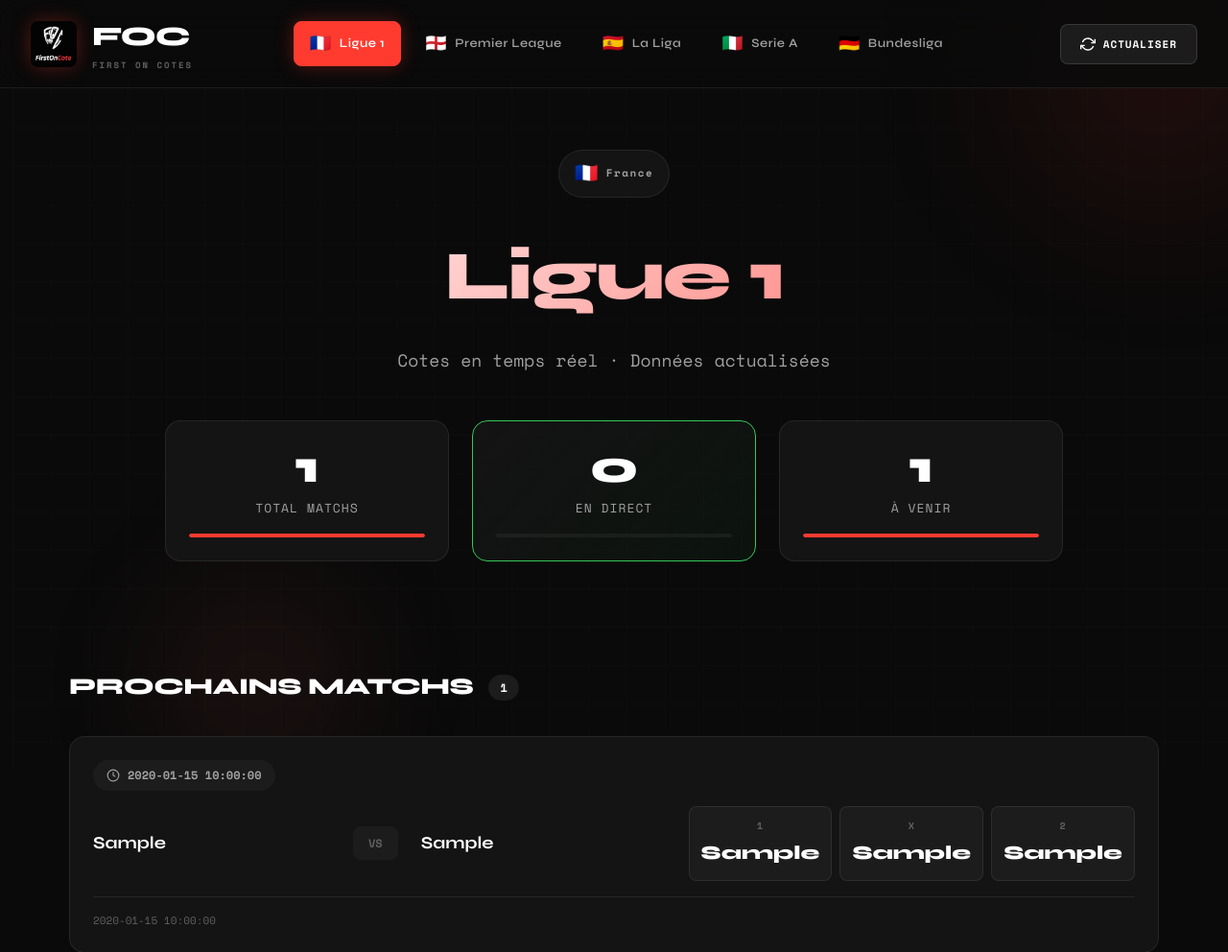
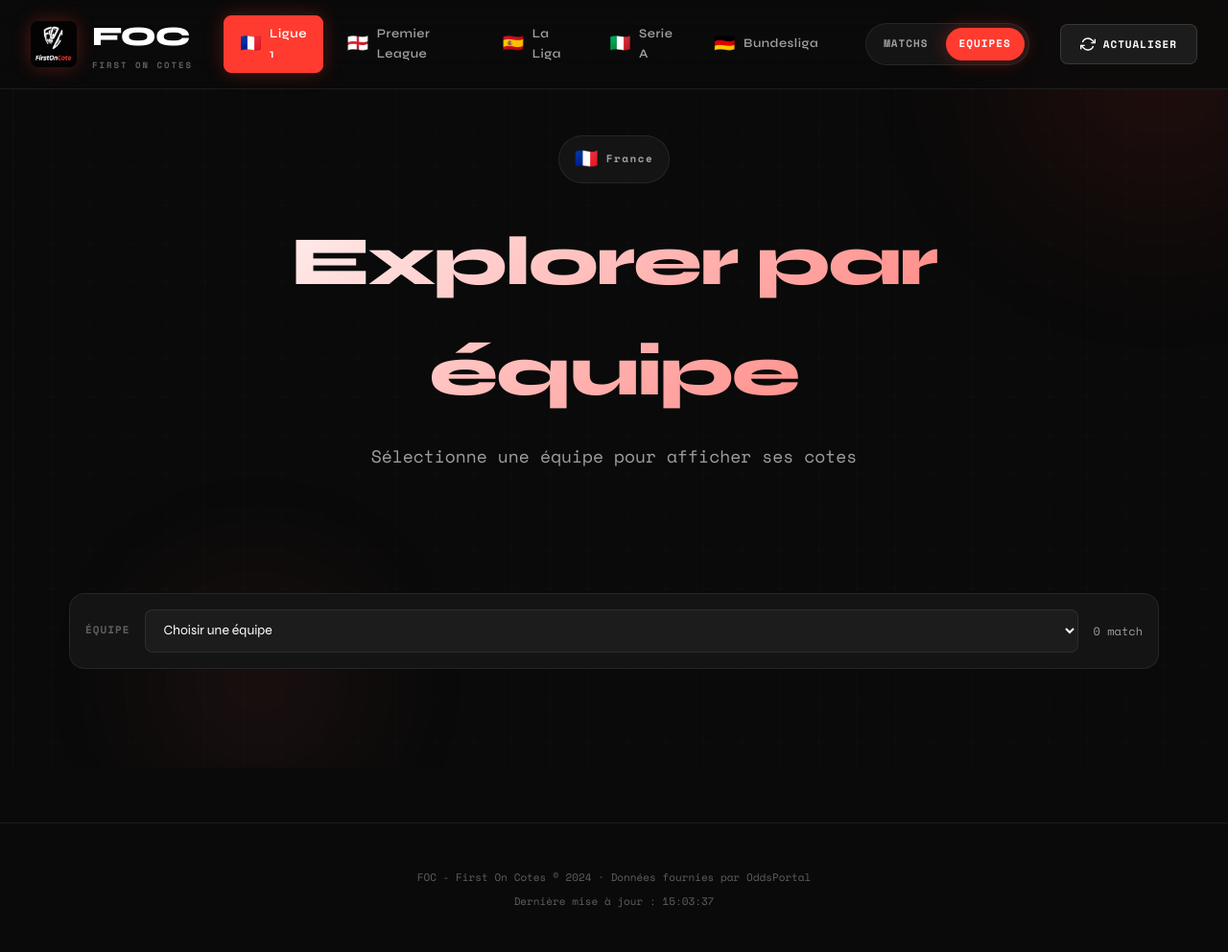
Before and after one commit to MG-esiee/FOC, a Flask app: page /explore in a window 1280 px wide. Shown: the top 992 px of the page at 96% size. After the commit the page ends 946 px from the top, so only its background shows below. Run offline with Flask 3, Linux system fonts and the light colour scheme; a database or web service that is not in the repository returns one stand-in record (values such as "Sample title").

Commit message:
ajoute de l'onglet explore pour regarder les côtes d'une équipe

```diff
--- a/app/app.py
+++ b/app/app.py
@@ -52,6 +52,39 @@ def home(league_id="ligue-1"):
         all_leagues=LEAGUES
     )
 
+@app.route("/explore")
+@app.route("/explore/<league_id>")
+def explore(league_id="ligue-1"):
+    """Page pour filtrer par équipe et visualiser les cotes."""
+    try:
+        if league_id not in LEAGUES:
+            league_id = "ligue-1"
+
+        matches = list(collection.find({"league_id": league_id}))
+        matches.sort(key=lambda x: (not x.get("is_live", False), x.get("datetime", datetime.max)))
+
+        teams = set()
+        for match in matches:
+            if match.get("home_team"):
+                teams.add(match["home_team"])
+            if match.get("away_team"):
+                teams.add(match["away_team"])
+
+        league_info = LEAGUES[league_id]
+    except Exception as e:
+        print(f"Erreur MongoDB : {e}")
+        matches = []
+        teams = set()
+        league_info = LEAGUES["ligue-1"]
+
+    return render_template(
+        "explore.html",
+        current_league=league_id,
+        league_info=league_info,
+        all_leagues=LEAGUES,
+        teams=sorted(teams)
+    )
+
 @app.route("/api/matches/<league_id>")
 def get_matches(league_id):
     """API pour récupérer les matchs en JSON (sans recharger la page)"""
@@ -95,6 +128,64 @@ def get_matches(league_id):
     except Exception as e:
         return jsonify({"error": str(e)}), 500
 
+@app.route("/api/teams/<league_id>")
+def get_teams(league_id):
+    """API pour récupérer la liste des équipes d'une ligue."""
+    try:
+        if league_id not in LEAGUES:
+            return jsonify({"error": "Ligue inconnue"}), 400
+
+        matches = list(collection.find({"league_id": league_id}))
+        teams = set()
+        for match in matches:
+            if match.get("home_team"):
+                teams.add(match["home_team"])
+            if match.get("away_team"):
+                teams.add(match["away_team"])
+
+        return jsonify({
+            "status": "success",
+            "league_id": league_id,
+            "teams": sorted(teams)
+        })
+    except Exception as e:
+        return jsonify({"error": str(e)}), 500
+
+@app.route("/api/team-matches/<league_id>")
+def get_team_matches(league_id):
+    """API pour récupérer les matchs d'une équipe."""
+    try:
+        if league_id not in LEAGUES:
+            return jsonify({"error": "Ligue inconnue"}), 400
+
+        team = request.args.get("team", "").strip()
+        if not team:
+            return jsonify({"error": "Paramètre 'team' manquant"}), 400
+
+        matches = list(collection.find({
+            "league_id": league_id,
+            "$or": [{"home_team": team}, {"away_team": team}]
+        }))
+
+        matches.sort(key=lambda x: (not x.get("is_live", False), x.get("datetime", datetime.max)))
+
+        for match in matches:
+            match["_id"] = str(match["_id"])
+            if "datetime" in match:
+                match["datetime"] = match["datetime"].isoformat()
+            if "scraped_at" in match:
+                match["scraped_at"] = match["scraped_at"].isoformat()
+
+        return jsonify({
+            "status": "success",
+            "league_id": league_id,
+            "team": team,
+            "count": len(matches),
+            "matches": matches
+        })
+    except Exception as e:
+        return jsonify({"error": str(e)}), 500
+
 @app.route("/api/refresh/<league_id>")
 def refresh_league(league_id):
     """API pour déclencher le scraping d'une ligue"""
@@ -105,12 +196,15 @@ def refresh_league(league_id):
         # Lancer le scraping en arrière-plan (non-bloquant)
         def run_scraper():
             try:
-                subprocess.run(
-                    ["python", "scraper_mongo.py", league_id],
-                    timeout=60,
-                    capture_output=True
+                print(f"[Scraping] Démarrage {LEAGUES[league_id]['name']}...", flush=True)
+                result = subprocess.run(
+                    ["python", "scraper/scraper_mongo.py", league_id],
+                    timeout=120
                 )
-                print(f"[Scraping] {LEAGUES[league_id]['name']} terminé")
+                if result.returncode != 0:
+                    print(f"[Scraping] Erreur (code {result.returncode})", flush=True)
+                else:
+                    print(f"[Scraping] {LEAGUES[league_id]['name']} terminé", flush=True)
             except Exception as e:
                 print(f"[Scraping] Erreur: {e}")
 
--- a/app/static/style.css
+++ b/app/static/style.css
@@ -237,6 +237,39 @@ body {
     font-family: var(--font-display);
 }
 
+.nav-tabs {
+    display: flex;
+    align-items: center;
+    gap: var(--spacing-xs);
+    padding: 4px;
+    background: var(--surface);
+    border: 1px solid var(--border);
+    border-radius: 999px;
+}
+
+.nav-tab {
+    padding: 8px 14px;
+    border-radius: 999px;
+    text-decoration: none;
+    font-size: 11px;
+    font-weight: 700;
+    letter-spacing: 1px;
+    font-family: var(--font-mono);
+    color: var(--text-secondary);
+    transition: all 0.25s ease;
+}
+
+.nav-tab:hover {
+    color: var(--text-primary);
+    background: var(--surface-light);
+}
+
+.nav-tab.active {
+    color: var(--text-primary);
+    background: var(--primary);
+    box-shadow: var(--shadow-glow);
+}
+
 .refresh-btn {
     display: flex;
     align-items: center;
@@ -279,6 +312,10 @@ body {
 .hero {
     padding: var(--spacing-3xl) 0;
     text-align: center;
+}
+
+.hero.compact {
+    padding: var(--spacing-2xl) 0 var(--spacing-xl);
 }
 
 .hero-content {
@@ -411,6 +448,48 @@ body {
     max-width: 1200px;
     margin: 0 auto;
     padding: 0 var(--spacing-xl);
+}
+
+.filter-bar {
+    display: flex;
+    align-items: center;
+    gap: var(--spacing-md);
+    margin-bottom: var(--spacing-xl);
+    padding: var(--spacing-md);
+    background: var(--surface);
+    border: 1px solid var(--border);
+    border-radius: var(--radius-lg);
+}
+
+.filter-label {
+    font-size: 11px;
+    font-weight: 700;
+    letter-spacing: 1px;
+    color: var(--text-muted);
+    font-family: var(--font-mono);
+}
+
+.filter-select {
+    flex: 1;
+    padding: 12px 14px;
+    border-radius: var(--radius-sm);
+    border: 1px solid var(--border);
+    background: var(--surface-light);
+    color: var(--text-primary);
+    font-family: var(--font-display);
+    font-size: 14px;
+}
+
+.filter-select:focus {
+    outline: none;
+    border-color: var(--primary);
+    box-shadow: 0 0 0 2px rgba(255, 59, 48, 0.2);
+}
+
+.filter-meta {
+    font-size: 12px;
+    color: var(--text-secondary);
+    font-family: var(--font-mono);
 }
 
 .matches-group {
@@ -775,6 +854,10 @@ body {
     .match-odds {
         grid-template-columns: repeat(3, 1fr);
     }
+
+    .nav-tabs {
+        order: 3;
+    }
 }
 
 @media (max-width: 768px) {
@@ -808,4 +891,10 @@ body {
     .match-vs {
         align-self: center;
     }
+
+    .filter-bar {
+        flex-direction: column;
+        align-items: stretch;
+        gap: var(--spacing-sm);
+    }
 }
--- /dev/null
+++ b/app/templates/explore.html
@@ -0,0 +1,273 @@
+<html lang="fr">
+<head>
+    <meta charset="UTF-8">
+    <meta name="viewport" content="width=device-width, initial-scale=1.0">
+    <title>FOC - Explorer | {{ league_info.name }}</title>
+    <link rel="preconnect" href="https://fonts.googleapis.com">
+    <link rel="preconnect" href="https://fonts.gstatic.com" crossorigin>
+    <link href="https://fonts.googleapis.com/css2?family=Space+Mono:wght@400;700&family=Syne:wght@400;600;700;800&display=swap" rel="stylesheet">
+    <link rel="stylesheet" href="{{ url_for('static', filename='style.css') }}">
+</head>
+<body>
+    <div class="background-layer">
+        <div class="grid-overlay"></div>
+        <div class="gradient-orb orb-1"></div>
+        <div class="gradient-orb orb-2"></div>
+    </div>
+
+    <nav class="navbar">
+        <div class="nav-container">
+            <a href="/" class="brand">
+                <img src="{{ url_for('static', filename='logo_FOC.png') }}" alt="FOC" class="brand-logo">
+                <div class="brand-text">
+                    <span class="brand-name">FOC</span>
+                    <span class="brand-tagline">FIRST ON COTES</span>
+                </div>
+            </a>
+
+            <div class="league-selector">
+                {% for lid, linfo in all_leagues.items() %}
+                <a href="/explore/{{ lid }}" class="league-link {% if lid == current_league %}active{% endif %}">
+                    <span class="league-flag">{{ linfo.icon }}</span>
+                    <span class="league-name">{{ linfo.name }}</span>
+                </a>
+                {% endfor %}
+            </div>
+
+            <div class="nav-tabs">
+                <a href="/{{ current_league }}" class="nav-tab">MATCHS</a>
+                <a href="/explore/{{ current_league }}" class="nav-tab active">EQUIPES</a>
+            </div>
+
+            <button class="refresh-btn" onclick="refreshData()">
+                <svg class="refresh-icon" viewBox="0 0 24 24" fill="none" stroke="currentColor" stroke-width="2">
+                    <path d="M23 4v6h-6M1 20v-6h6M3.51 9a9 9 0 0114.85-3.36L23 10M1 14l4.64 4.36A9 9 0 0020.49 15"/>
+                </svg>
+                <span class="refresh-text">ACTUALISER</span>
+            </button>
+        </div>
+    </nav>
+
+    <section class="hero compact">
+        <div class="hero-content">
+            <div class="hero-badge">
+                <span class="badge-icon">{{ league_info.icon }}</span>
+                <span class="badge-text">{{ league_info.country }}</span>
+            </div>
+            <h1 class="hero-title">Explorer par équipe</h1>
+            <p class="hero-subtitle">Sélectionne une équipe pour afficher ses cotes</p>
+        </div>
+    </section>
+
+    <section class="matches-section">
+        <div class="section-container">
+            <div class="filter-bar">
+                <label class="filter-label" for="team-select">ÉQUIPE</label>
+                <select id="team-select" class="filter-select">
+                    <option value="">Choisir une équipe</option>
+                    {% for team in teams %}
+                    <option value="{{ team }}">{{ team }}</option>
+                    {% endfor %}
+                </select>
+                <div class="filter-meta" id="team-count">0 match</div>
+            </div>
+
+            <div id="team-results" class="matches-list"></div>
+
+            <div id="team-empty" class="empty-state" style="display: none;">
+                <div class="empty-icon">
+                    <svg viewBox="0 0 24 24" fill="none" stroke="currentColor" stroke-width="1.5">
+                        <rect x="3" y="3" width="18" height="18" rx="2"/>
+                        <line x1="9" y1="3" x2="9" y2="21"/>
+                        <line x1="15" y1="3" x2="15" y2="21"/>
+                        <line x1="3" y1="9" x2="21" y2="9"/>
+                        <line x1="3" y1="15" x2="21" y2="15"/>
+                    </svg>
+                </div>
+                <h3>Aucun match trouvé</h3>
+                <p>Essaie une autre équipe</p>
+            </div>
+        </div>
+    </section>
+
+    <footer class="footer">
+        <div class="footer-content">
+            <p>FOC - First On Cotes © 2024 · Données fournies par OddsPortal</p>
+            <p class="footer-update">Dernière mise à jour : <span id="last-update"></span></p>
+        </div>
+    </footer>
+
+    <script>
+        const currentLeague = "{{ current_league }}";
+        let isRefreshing = false;
+
+        function updateLastUpdate() {
+            const now = new Date();
+            const timeElement = document.getElementById('last-update');
+            if (timeElement) {
+                timeElement.textContent = now.toLocaleTimeString('fr-FR');
+            }
+        }
+        updateLastUpdate();
+
+        async function refreshData() {
+            if (isRefreshing) {
+                return;
+            }
+            const btn = document.querySelector('.refresh-btn');
+            const text = btn.querySelector('.refresh-text');
+            isRefreshing = true;
+            btn.classList.add('loading');
+            btn.disabled = true;
+            text.textContent = 'SCRAPING...';
+
+            try {
+                const scrapeResponse = await fetch(`/api/refresh/${currentLeague}`);
+                const scrapeData = await scrapeResponse.json();
+                if (scrapeData.status !== 'success') {
+                    throw new Error('Échec du scraping');
+                }
+
+                text.textContent = 'CHARGEMENT...';
+                await new Promise(resolve => setTimeout(resolve, 8000));
+                await refreshTeams();
+                updateLastUpdate();
+
+                text.textContent = 'SUCCÈS ✓';
+                setTimeout(() => {
+                    text.textContent = 'ACTUALISER';
+                    btn.classList.remove('loading');
+                    btn.disabled = false;
+                    isRefreshing = false;
+                }, 1500);
+            } catch (error) {
+                text.textContent = 'ERREUR ✗';
+                btn.classList.remove('loading');
+                btn.disabled = false;
+                setTimeout(() => {
+                    text.textContent = 'ACTUALISER';
+                    isRefreshing = false;
+                }, 1500);
+            }
+        }
+
+        async function refreshTeams() {
+            const response = await fetch(`/api/teams/${currentLeague}`);
+            const data = await response.json();
+            if (data.status !== 'success') {
+                return;
+            }
+
+            const select = document.getElementById('team-select');
+            const current = select.value;
+            select.innerHTML = '<option value="">Choisir une équipe</option>';
+            data.teams.forEach(team => {
+                const option = document.createElement('option');
+                option.value = team;
+                option.textContent = team;
+                select.appendChild(option);
+            });
+            if (current) {
+                select.value = current;
+                await loadTeamMatches(current);
+            }
+        }
+
+        async function loadTeamMatches(team) {
+            const response = await fetch(`/api/team-matches/${currentLeague}?team=${encodeURIComponent(team)}`);
+            const data = await response.json();
+            if (data.status !== 'success') {
+                return;
+            }
+
+            const results = document.getElementById('team-results');
+            const empty = document.getElementById('team-empty');
+            const count = document.getElementById('team-count');
+            count.textContent = `${data.count} match${data.count > 1 ? 's' : ''}`;
+
+            results.innerHTML = '';
+
+            if (data.matches.length === 0) {
+                empty.style.display = 'block';
+                return;
+            }
+            empty.style.display = 'none';
+
+            data.matches.forEach((match, index) => {
+                results.appendChild(createMatchCard(match, index));
+            });
+        }
+
+        function createMatchCard(match, index) {
+            const card = document.createElement('div');
+            card.className = `match-card ${match.is_live ? 'live-card' : ''} visible`;
+            card.style.animationDelay = `${index * 0.05}s`;
+
+            let timeIndicator = '';
+            if (match.is_live) {
+                timeIndicator = `
+                    <div class="match-live-indicator">
+                        <span class="live-dot"></span>
+                        <span class="live-time">${match.time}</span>
+                    </div>
+                `;
+            } else {
+                timeIndicator = `
+                    <div class="match-time-badge">
+                        <svg class="time-icon" viewBox="0 0 24 24" fill="none" stroke="currentColor" stroke-width="2">
+                            <circle cx="12" cy="12" r="10"/>
+                            <polyline points="12 6 12 12 16 14"/>
+                        </svg>
+                        <span>${match.time}</span>
+                    </div>
+                `;
+            }
+
+            card.innerHTML = `
+                ${timeIndicator}
+                <div class="match-info">
+                    <div class="match-teams">
+                        <div class="team home">
+                            <span class="team-name">${match.home_team}</span>
+                            ${match.is_live ? `<span class="team-score">${match.score_home}</span>` : ''}
+                        </div>
+                        ${match.is_live ? '<div class="match-separator"></div>' : '<div class="match-vs">VS</div>'}
+                        <div class="team away">
+                            ${match.is_live ? `<span class="team-score">${match.score_away}</span>` : ''}
+                            <span class="team-name">${match.away_team}</span>
+                        </div>
+                    </div>
+                    <div class="match-odds">
+                        <div class="odd-item" data-type="1">
+                            <span class="odd-label">1</span>
+                            <span class="odd-value">${match.odd_1}</span>
+                        </div>
+                        <div class="odd-item" data-type="x">
+                            <span class="odd-label">X</span>
+                            <span class="odd-value">${match.odd_x}</span>
+                        </div>
+                        <div class="odd-item" data-type="2">
+                            <span class="odd-label">2</span>
+                            <span class="odd-value">${match.odd_2}</span>
+                        </div>
+                    </div>
+                </div>
+                <div class="match-date">${match.date}</div>
+            `;
+
+            return card;
+        }
+
+        document.getElementById('team-select').addEventListener('change', async (event) => {
+            const team = event.target.value;
+            if (!team) {
+                document.getElementById('team-results').innerHTML = '';
+                document.getElementById('team-empty').style.display = 'none';
+                document.getElementById('team-count').textContent = '0 match';
+                return;
+            }
+            await loadTeamMatches(team);
+        });
+    </script>
+</body>
+</html>
--- a/app/templates/index.html
+++ b/app/templates/index.html
@@ -35,6 +35,11 @@
                     <span class="league-name">{{ linfo.name }}</span>
                 </a>
                 {% endfor %}
+            </div>
+
+            <div class="nav-tabs">
+                <a href="/{{ current_league }}" class="nav-tab active">MATCHS</a>
+                <a href="/explore/{{ current_league }}" class="nav-tab">EQUIPES</a>
             </div>
 
             <button class="refresh-btn" onclick="refreshData()">
```
